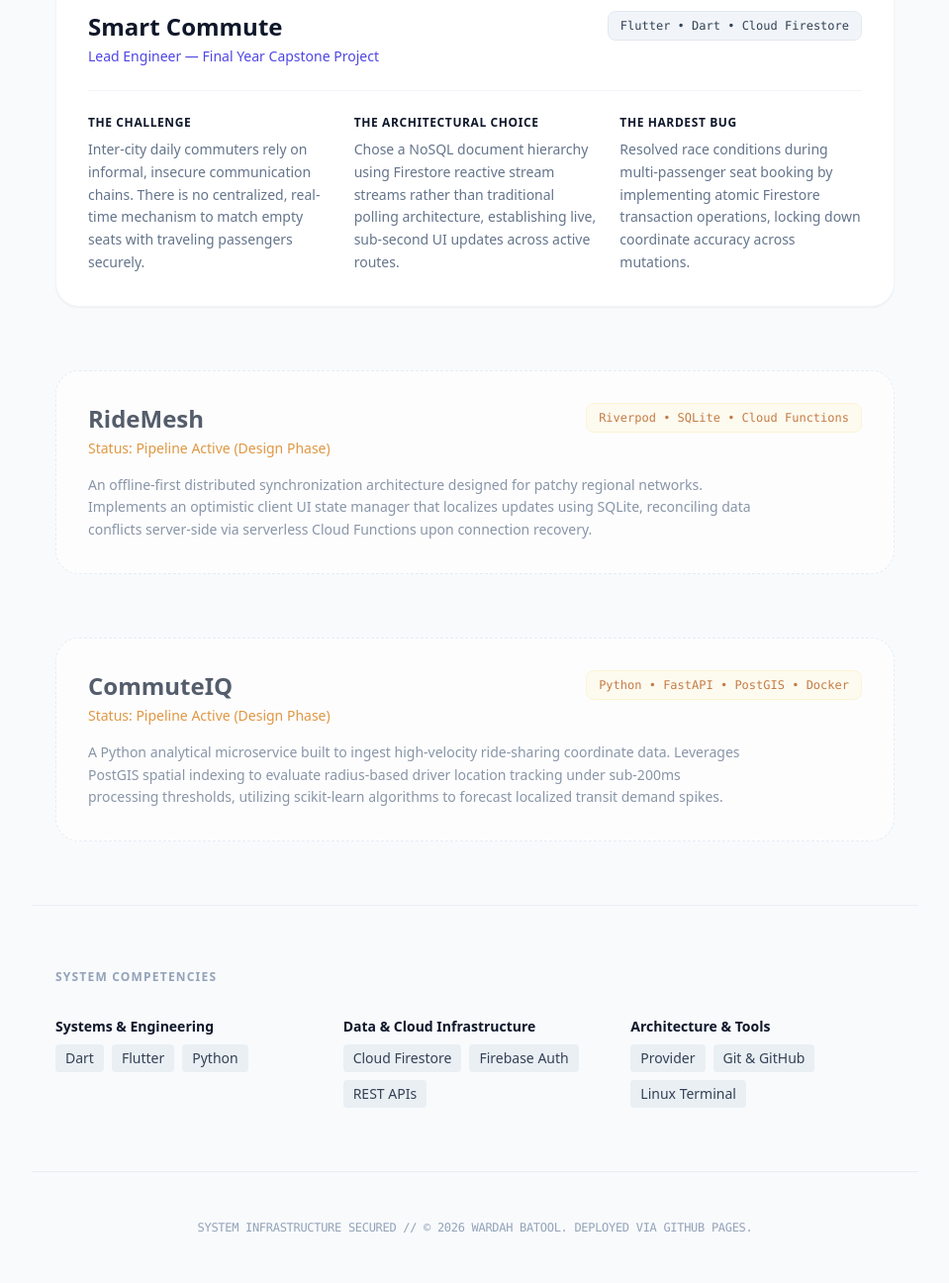
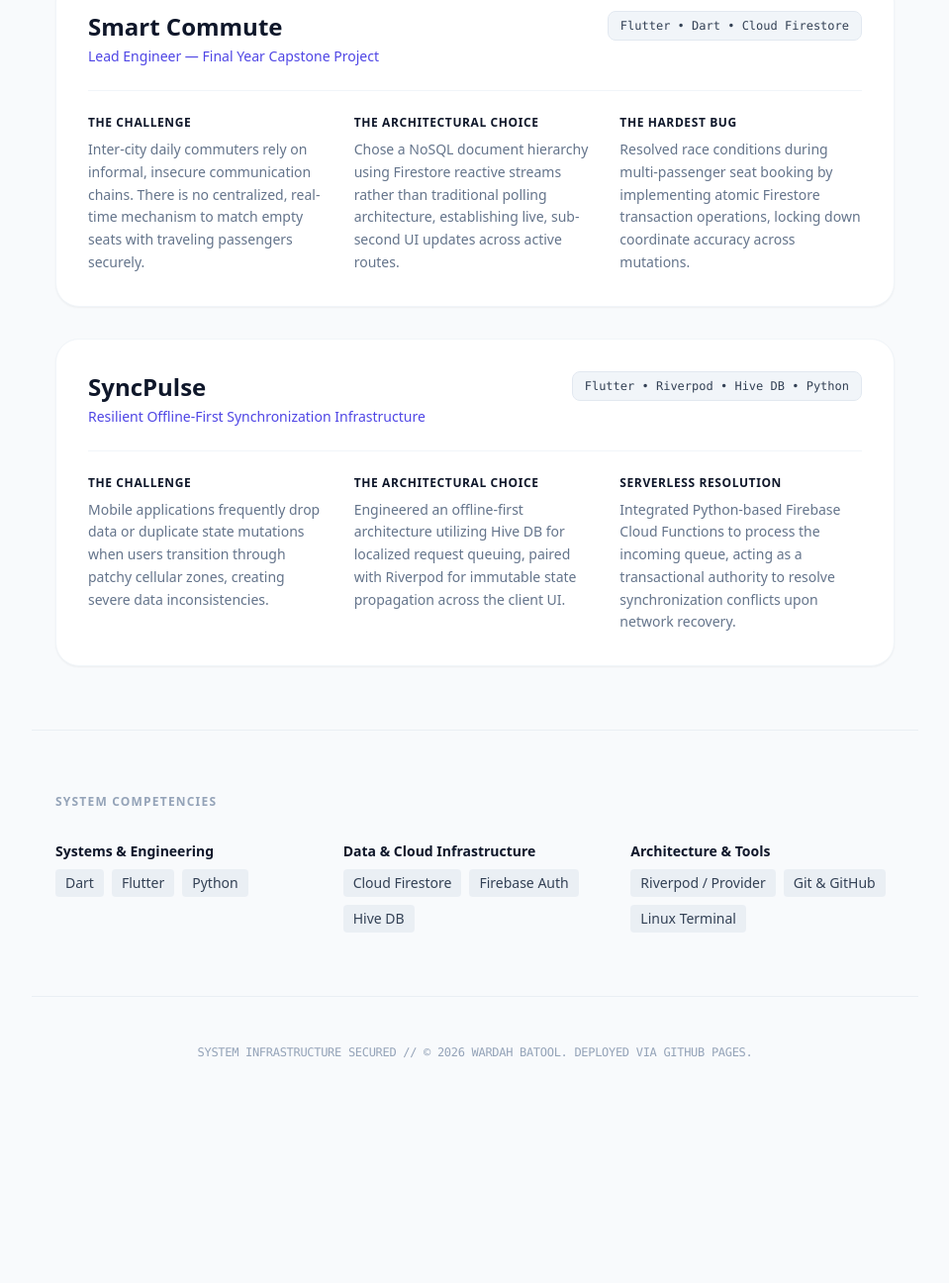
Before and after one commit to wardah01/wardah01.github.io, a plain HTML site: page index.html in a window 1280 px wide. Shown: the part 1186-2482 px from the top of the page at 99% size, without its empty margins (160-1119 px from the left). After the commit the page ends 2305 px from the top, so only its background shows below. Drawn offline with nearby package versions, Linux system fonts and the light colour scheme.

Commit message:
update portfolio

```diff
--- a/index.html
+++ b/index.html
@@ -38,7 +38,7 @@
         </div>
     </header>
 
-    <!-- Core Core Analytics (The Signal) -->
+    <!-- Core Analytics (The Signal) -->
     <section class="max-w-4xl mx-auto px-6 pb-16">
         <div class="grid grid-cols-1 sm:grid-cols-2 gap-4">
             <div class="bg-white p-6 rounded-2xl border border-slate-100 shadow-sm">
@@ -68,7 +68,7 @@
     <main class="max-w-4xl mx-auto px-6 py-16 border-t border-slate-200/60">
         <h2 class="text-xs font-bold uppercase tracking-widest text-slate-400 mb-10">Production Case Studies</h2>
 
-        <div class="space-y-16">
+        <div class="space-y-8">
             <!-- Project 1: Smart Commute -->
             <article class="group">
                 <div class="bg-white rounded-3xl border border-slate-100 shadow-sm overflow-hidden p-8 hover:shadow-md transition-all duration-200">
@@ -80,7 +80,6 @@
                         <span class="bg-slate-100 text-slate-700 text-xs font-mono px-3 py-1.5 rounded-lg border border-slate-200">Flutter • Dart • Cloud Firestore</span>
                     </div>
 
-                    <!-- The Three-Part Portfolio Framing Framework -->
                     <div class="mt-6 grid grid-cols-1 md:grid-cols-3 gap-6 pt-6 border-t border-slate-100 text-sm">
                         <div>
                             <h4 class="font-bold text-slate-900 uppercase tracking-wider text-xs">The Challenge</h4>
@@ -88,7 +87,7 @@
                         </div>
                         <div>
                             <h4 class="font-bold text-slate-900 uppercase tracking-wider text-xs">The Architectural Choice</h4>
-                            <p class="mt-2 text-slate-500 leading-relaxed">Chose a NoSQL document hierarchy using Firestore reactive stream streams rather than traditional polling architecture, establishing live, sub-second UI updates across active routes.</p>
+                            <p class="mt-2 text-slate-500 leading-relaxed">Chose a NoSQL document hierarchy using Firestore reactive streams rather than traditional polling architecture, establishing live, sub-second UI updates across active routes.</p>
                         </div>
                         <div>
                             <h4 class="font-bold text-slate-900 uppercase tracking-wider text-xs">The Hardest Bug</h4>
@@ -98,35 +97,31 @@
                 </div>
             </article>
 
-            <!-- Project 2: RideMesh (Pipeline) -->
-            <article class="opacity-75 hover:opacity-100 transition-opacity">
-                <div class="bg-white rounded-3xl border border-dashed border-slate-200 p-8">
+            <!-- Project 2: SyncPulse -->
+            <article class="group">
+                <div class="bg-white rounded-3xl border border-slate-100 shadow-sm overflow-hidden p-8 hover:shadow-md transition-all duration-200">
                     <div class="flex items-start justify-between flex-wrap gap-4">
                         <div>
-                            <h3 class="text-2xl font-bold text-slate-800">RideMesh</h3>
-                            <p class="text-sm text-amber-600 font-medium mt-1">Status: Pipeline Active (Design Phase)</p>
+                            <h3 class="text-2xl font-bold text-slate-900 group-hover:text-indigo-600 transition-colors">SyncPulse</h3>
+                            <p class="text-sm text-indigo-600 font-medium mt-1">Resilient Offline-First Synchronization Infrastructure</p>
                         </div>
-                        <span class="bg-amber-50 text-amber-700 text-xs font-mono px-3 py-1.5 rounded-lg border border-amber-100">Riverpod • SQLite • Cloud Functions</span>
+                        <span class="bg-slate-100 text-slate-700 text-xs font-mono px-3 py-1.5 rounded-lg border border-slate-200">Flutter • Riverpod • Hive DB • Python</span>
                     </div>
-                    <p class="mt-4 text-slate-500 text-sm leading-relaxed max-w-2xl">
-                        An offline-first distributed synchronization architecture designed for patchy regional networks. Implements an optimistic client UI state manager that localizes updates using SQLite, reconciling data conflicts server-side via serverless Cloud Functions upon connection recovery.
-                    </p>
-                </div>
-            </article>
 
-            <!-- Project 3: CommuteIQ (Pipeline) -->
-            <article class="opacity-75 hover:opacity-100 transition-opacity">
-                <div class="bg-white rounded-3xl border border-dashed border-slate-200 p-8">
-                    <div class="flex items-start justify-between flex-wrap gap-4">
+                    <div class="mt-6 grid grid-cols-1 md:grid-cols-3 gap-6 pt-6 border-t border-slate-100 text-sm">
                         <div>
-                            <h3 class="text-2xl font-bold text-slate-800">CommuteIQ</h3>
-                            <p class="text-sm text-amber-600 font-medium mt-1">Status: Pipeline Active (Design Phase)</p>
+                            <h4 class="font-bold text-slate-900 uppercase tracking-wider text-xs">The Challenge</h4>
+                            <p class="mt-2 text-slate-500 leading-relaxed">Mobile applications frequently drop data or duplicate state mutations when users transition through patchy cellular zones, creating severe data inconsistencies.</p>
                         </div>
-                        <span class="bg-amber-50 text-amber-700 text-xs font-mono px-3 py-1.5 rounded-lg border border-amber-100">Python • FastAPI • PostGIS • Docker</span>
+                        <div>
+                            <h4 class="font-bold text-slate-900 uppercase tracking-wider text-xs">The Architectural Choice</h4>
+                            <p class="mt-2 text-slate-500 leading-relaxed">Engineered an offline-first architecture utilizing Hive DB for localized request queuing, paired with Riverpod for immutable state propagation across the client UI.</p>
+                        </div>
+                        <div>
+                            <h4 class="font-bold text-slate-900 uppercase tracking-wider text-xs">Serverless Resolution</h4>
+                            <p class="mt-2 text-slate-500 leading-relaxed">Integrated Python-based Firebase Cloud Functions to process the incoming queue, acting as a transactional authority to resolve synchronization conflicts upon network recovery.</p>
+                        </div>
                     </div>
-                    <p class="mt-4 text-slate-500 text-sm leading-relaxed max-w-2xl">
-                        A Python analytical microservice built to ingest high-velocity ride-sharing coordinate data. Leverages PostGIS spatial indexing to evaluate radius-based driver location tracking under sub-200ms processing thresholds, utilizing scikit-learn algorithms to forecast localized transit demand spikes.
-                    </p>
                 </div>
             </article>
         </div>
@@ -149,13 +144,13 @@
                 <div class="flex flex-wrap gap-2">
                     <span class="bg-slate-200/60 text-slate-700 px-2.5 py-1 rounded">Cloud Firestore</span>
                     <span class="bg-slate-200/60 text-slate-700 px-2.5 py-1 rounded">Firebase Auth</span>
-                    <span class="bg-slate-200/60 text-slate-700 px-2.5 py-1 rounded">REST APIs</span>
+                    <span class="bg-slate-200/60 text-slate-700 px-2.5 py-1 rounded">Hive DB</span>
                 </div>
             </div>
             <div>
                 <h3 class="font-bold text-slate-900 mb-2">Architecture & Tools</h3>
                 <div class="flex flex-wrap gap-2">
-                    <span class="bg-slate-200/60 text-slate-700 px-2.5 py-1 rounded">Provider</span>
+                    <span class="bg-slate-200/60 text-slate-700 px-2.5 py-1 rounded">Riverpod / Provider</span>
                     <span class="bg-slate-200/60 text-slate-700 px-2.5 py-1 rounded">Git & GitHub</span>
                     <span class="bg-slate-200/60 text-slate-700 px-2.5 py-1 rounded">Linux Terminal</span>
                 </div>
```
